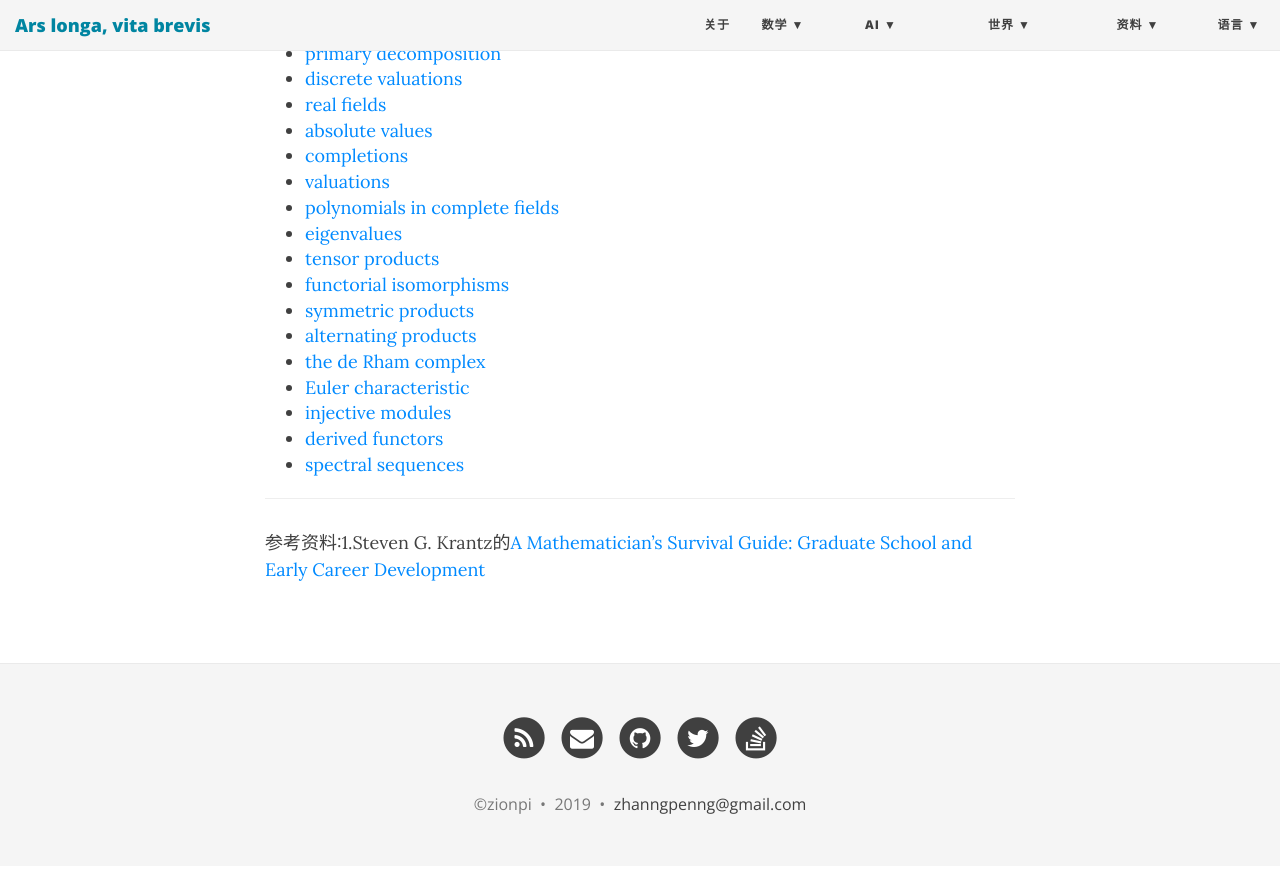
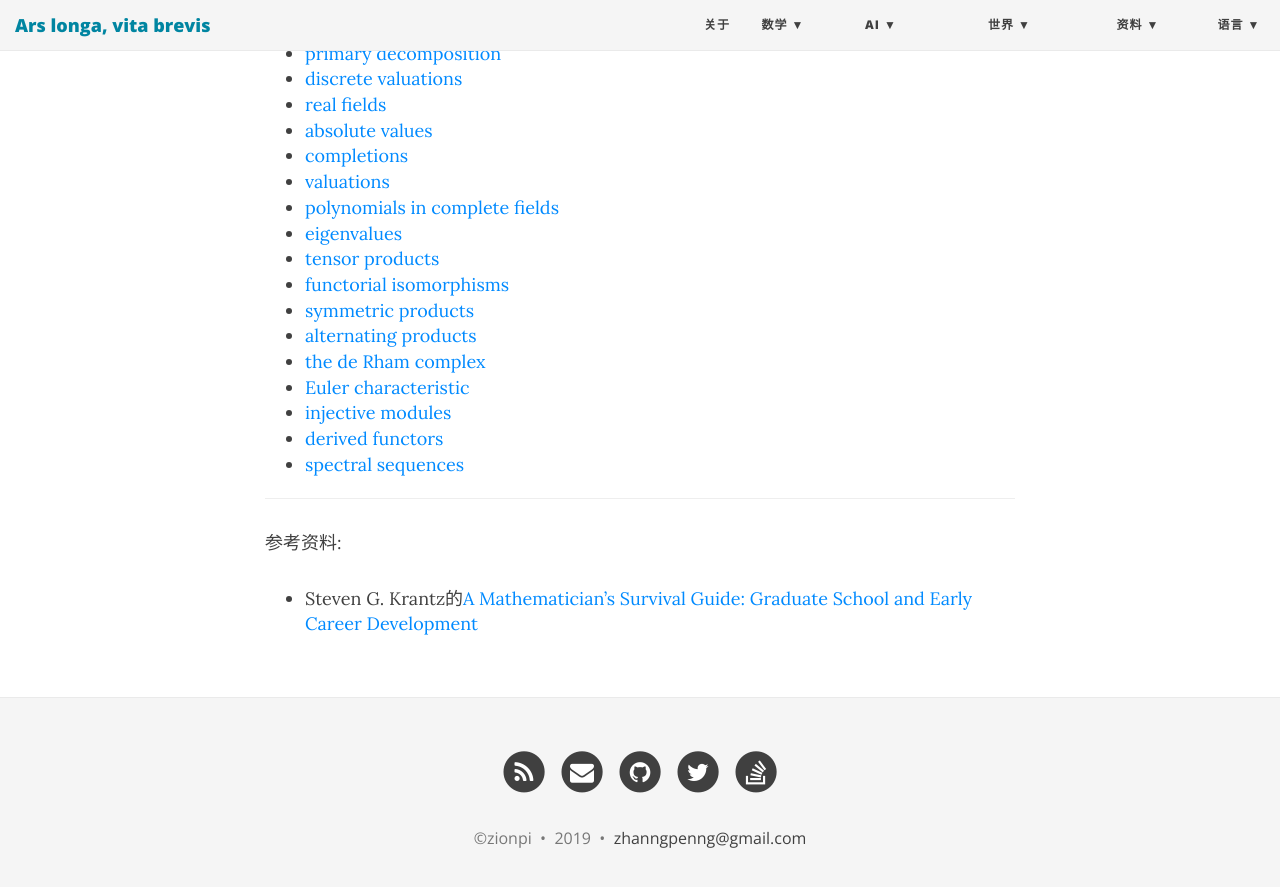
Before and after one commit to ZionPi/zionpi.github.io, a Jekyll site: the page built from mathematics-quals.md, in a window 1280 px wide and 900 px high, scrolled down 6988 px. Shown: the top 887 px of the window. Built offline with Jekyll 4.4.1, drawn with Linux system fonts in a browser that asks for light colours; nearby versions of some CDN libraries; formulas are drawn with MathJax 3; before the commit the page ends 7854 px from its top, so only the background shows below that.

Commit message:
Update mathematics-quals.md

```diff
--- a/mathematics-quals.md
+++ b/mathematics-quals.md
@@ -283,4 +283,5 @@ $\left(e^{z}, \log z, \arg z\right)$
 
 
 ---
-参考资料:1.Steven G. Krantz的[A Mathematician's Survival Guide: Graduate School and Early Career Development ](https://www.amazon.com/Mathematicians-Survival-Guide-Graduate-Development/dp/082183455X)
+参考资料:
+- Steven G. Krantz的[A Mathematician's Survival Guide: Graduate School and Early Career Development ](https://www.amazon.com/Mathematicians-Survival-Guide-Graduate-Development/dp/082183455X)
```
